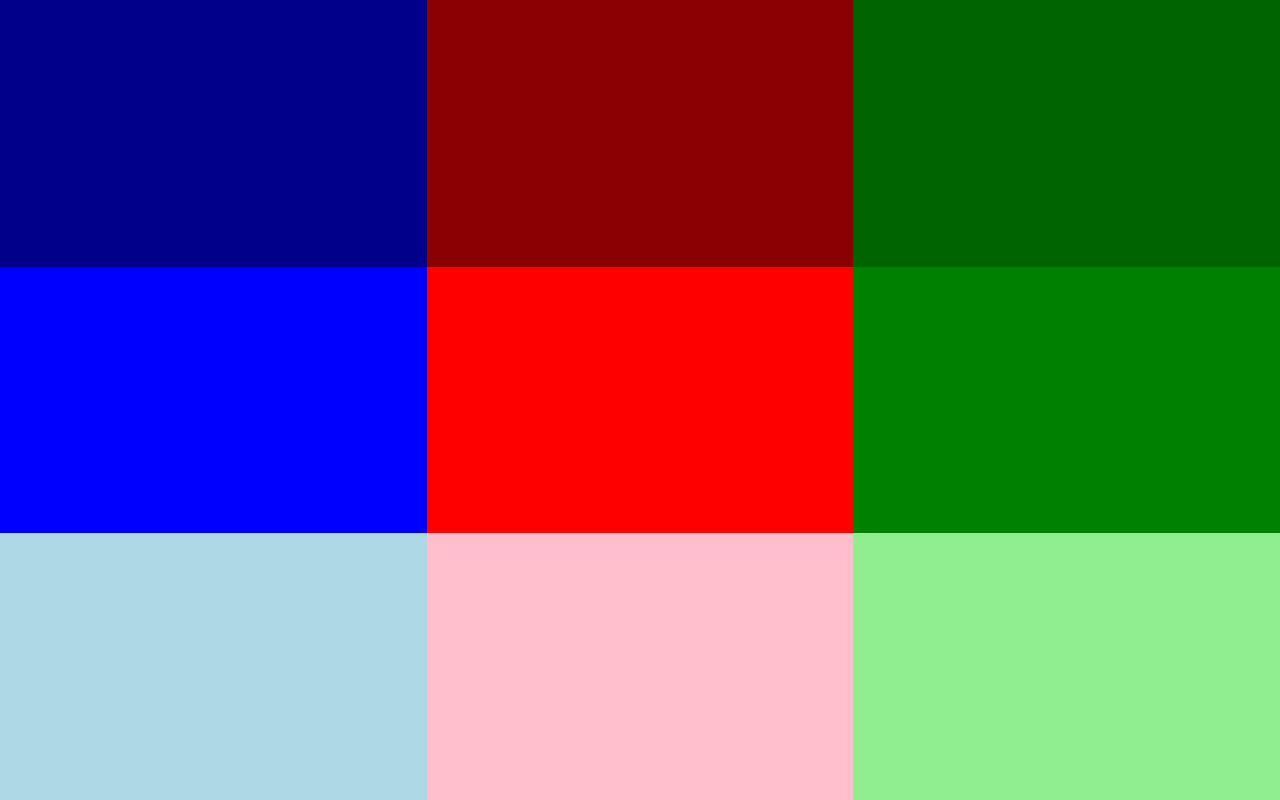
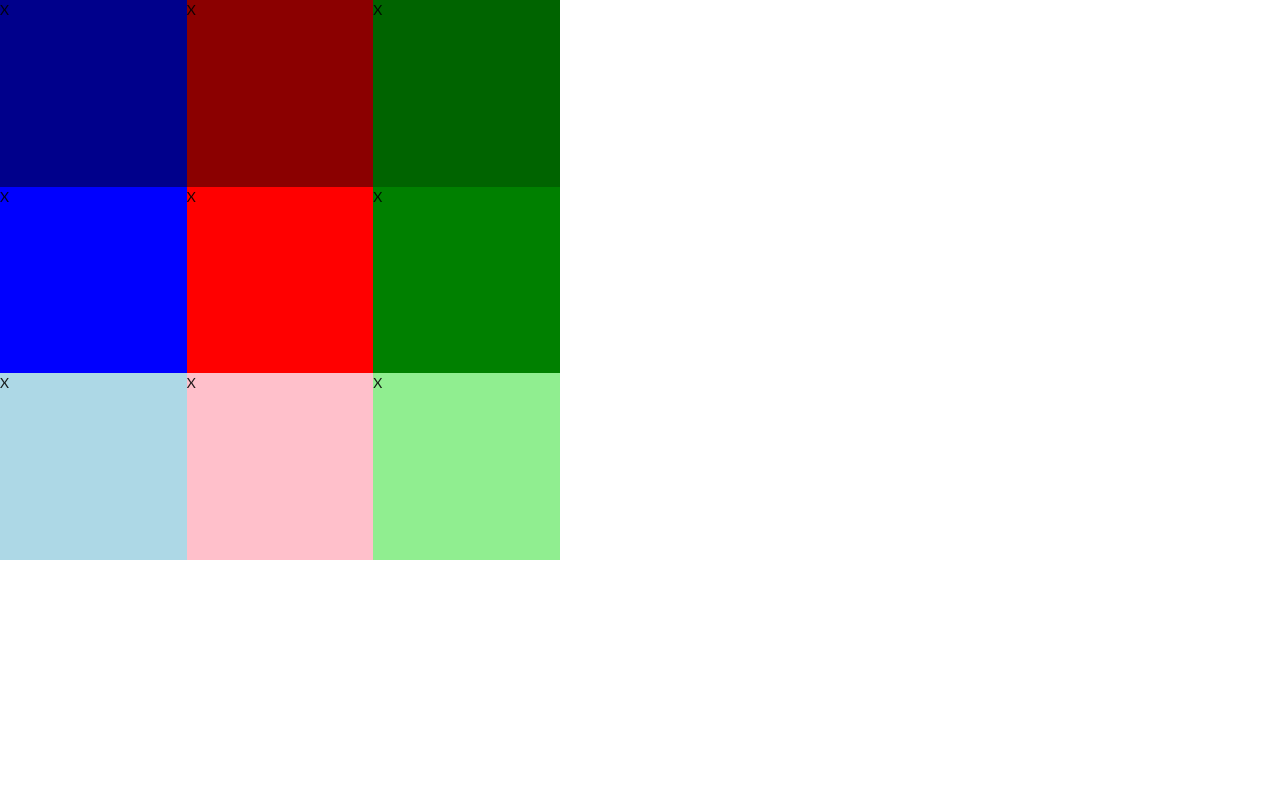
Before and after one commit to theoluyi/xaea-12, a React (Create React App) app: page / in a window 1280 px wide. Built offline with nearby package versions, Linux system fonts and the light colour scheme.

Commit message:
corrects name of grid component

```diff
--- a/src/App.js
+++ b/src/App.js
@@ -1,7 +1,6 @@
 import React from "react";
 import "./App.css";
 import Grid from "./Components/Grid/Grid";
-
 // import Timer from "./Components/Timer/Timer.js";
 // import Things from "./Components/Things/Things.js";
 // import Form from "./Components/Form/Form.js";
--- a/src/Components/Grid/Grid.js
+++ b/src/Components/Grid/Grid.js
@@ -1,17 +1,11 @@
-import React, { useState } from "react";
+import React from "react";
 import "./index.css";
-// import Button from "react-bootstrap/Button";
 
 const NotebookCard = (props) => {
-  return <div id={props.color}> </div>;
+  return <div id={props.color}>X</div>;
 };
 
-function App() {
-  // selectedNoteIndex, selectedNote, notes
-  const [selectedNoteIndex, setSelectedNoteIndex] = useState(null);
-  const [selectedNote, setSelectedNote] = useState(null);
-  const [notes, setNotes] = useState(null);
-
+function Grid() {
   return (
     <div className="full-page">
       <NotebookCard color="dark-blue" />
@@ -27,4 +21,4 @@ function App() {
   );
 }
 
-export default App;
+export default Grid;
--- a/src/Components/Grid/index.css
+++ b/src/Components/Grid/index.css
@@ -1,6 +1,7 @@
 .full-page {
-  height: 100vh;
-  background: whitesmoke;
+  width: 70vmin;
+  height: 70vmin;
+  /* background: whitesmoke; */
   display: grid;
   grid-template-columns: 1fr 1fr 1fr;
   grid-template-rows: 1fr 1fr 1fr;
@@ -9,6 +10,12 @@
     "box4 box5 box6"
     "box7 box8 box9";
 }
+
+/* .full-page:after {
+  content: "";
+  display: block;
+  padding-bottom: 100%;
+} */
 
 #dark-blue {
   background: darkblue;
```
